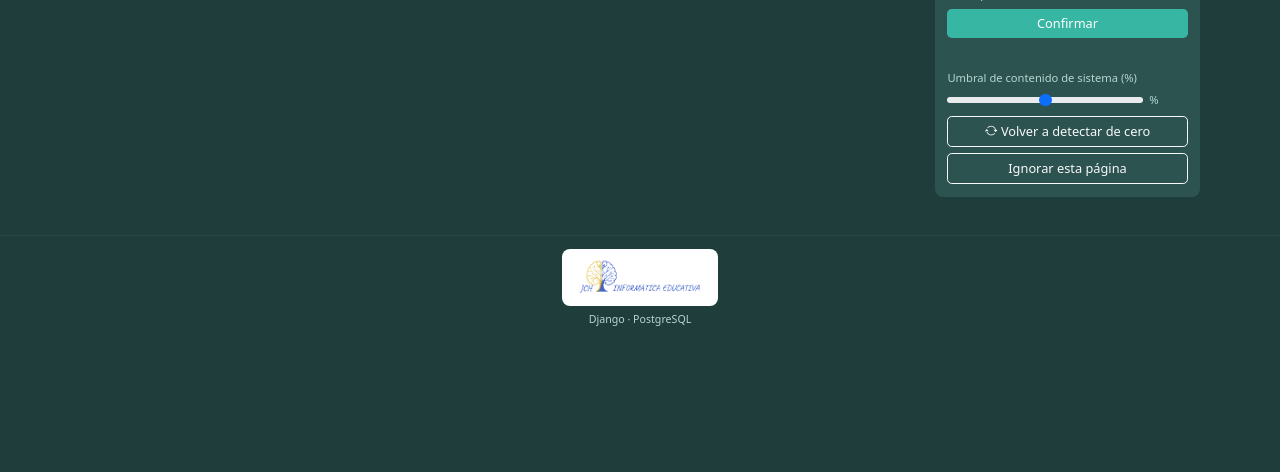
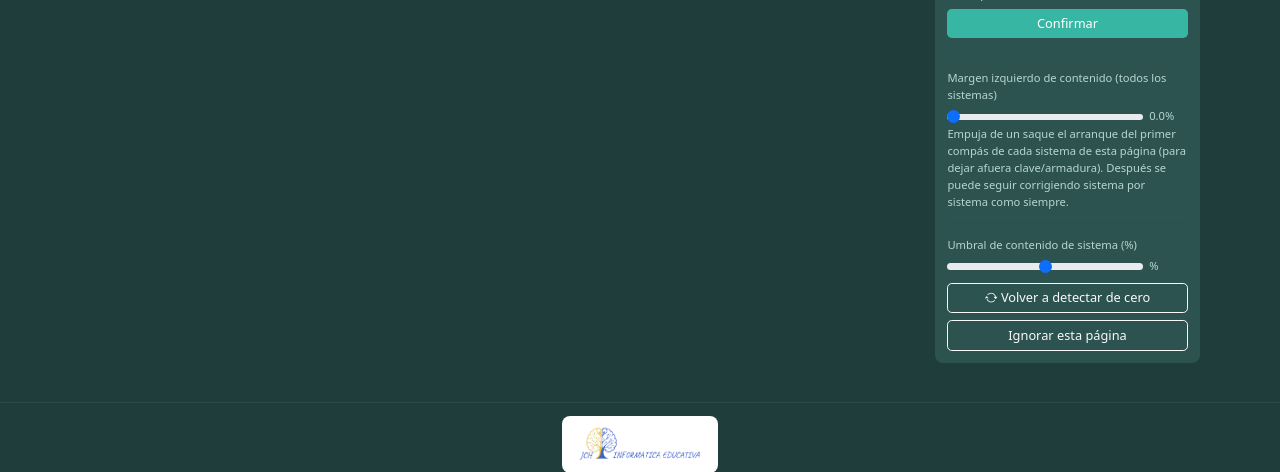
Before and after one commit to jchelquer/scoresync, a Django app: template templates/partituras/ajuste_barras.html in a window 1280 px wide. Shown: the part 144-616 px from the top of the page. Run offline with Django 5.2, Linux system fonts and the light colour scheme; the template is opened without the code that fills it, so the values that code supplies are empty.

Commit message:
V1.24.0 Margen izquierdo de contenido para todos los sistemas de una página
Nuevo slider en Ajuste de barras que pisa de un saque el contenido_x0 de
todos los sistemas de la página (clave/armadura al arranque del primer
compás), en vez de tener que reubicarlo sistema por sistema. Las
correcciones locales de siempre siguen disponibles después.

Co-Authored-By: Claude Sonnet 5 <noreply@anthropic.com>

```diff
--- a/changelog.yaml
+++ b/changelog.yaml
@@ -1,6 +1,11 @@
 # Changelog de ScoreSync
 # El primero de la lista es la versión actual.
 # Tipos: nuevo | mejorado | corregido
+- version: "1.24.0"
+  date: "2026-07-31"
+  changes:
+    - type: nuevo
+      text: "Ajuste de barras: nuevo control \"Margen izquierdo de contenido (todos los sistemas)\" — un slider que empuja de un saque el arranque del primer compás de cada sistema de la página (para dejar afuera la clave/armadura), en vez de tener que reubicarlo sistema por sistema. Las correcciones locales de siempre siguen funcionando después, sistema por sistema."
 - version: "1.23.1"
   date: "2026-07-31"
   changes:
--- a/templates/partituras/ajuste_barras.html
+++ b/templates/partituras/ajuste_barras.html
@@ -186,6 +186,20 @@
       <button type="button" id="btn-borrar-seleccion" class="btn btn-outline-danger w-100 mb-2 d-none">
         <i class="bi bi-trash"></i> {% translate "Borrar seleccionadas" %}
       </button>
+      <hr style="border-color: #2a4a47;">
+      <div class="mb-2">
+        <label for="input-margen-sistemas" class="small mb-1 d-block" style="color: var(--ss-text-muted)">
+          {% translate "Margen izquierdo de contenido (todos los sistemas)" %}
+        </label>
+        <div class="d-flex align-items-center gap-2">
+          <input type="range" id="input-margen-sistemas" class="form-range"
+                 min="0" max="0.20" step="0.001" value="0">
+          <span id="valor-margen-sistemas" class="small" style="color: var(--ss-text-muted); min-width: 3rem;">0.0%</span>
+        </div>
+        <p class="small mb-0" style="color: var(--ss-text-muted)">
+          {% translate "Empuja de un saque el arranque del primer compás de cada sistema de esta página (para dejar afuera clave/armadura). Después se puede seguir corrigiendo sistema por sistema como siempre." %}
+        </p>
+      </div>
       <hr style="border-color: #2a4a47;">
       <form method="post" class="mb-2">
         {% csrf_token %}
@@ -685,6 +699,27 @@ document.getElementById('form-barras').addEventListener('submit', () => {
 imagen.addEventListener('load', render);
 if (imagen.complete) render();
 
+// Corrección de un saque para TODOS los sistemas de la página (ver
+// Sistema.contenido_x0): en vez de reubicar la zona muerta sistema por
+// sistema (ver banda.addEventListener('click', ...) más arriba), este
+// slider PISA el contenido_x0 de todos con el mismo valor — a pedido del
+// usuario, para el caso típico de que la clave/armadura ocupe más o menos
+// el mismo ancho en toda la página. Las correcciones locales de ahí en más
+// siguen funcionando exactamente igual (clic reubica, clic en la línea
+// descarta), sistema por sistema, sin que este slider vuelva a pisarlas
+// hasta que se lo mueva de nuevo.
+const inputMargenSistemas = document.getElementById('input-margen-sistemas');
+const valorMargenSistemas = document.getElementById('valor-margen-sistemas');
+if (inputMargenSistemas && valorMargenSistemas) {
+  inputMargenSistemas.addEventListener('input', () => {
+    const frac = parseFloat(inputMargenSistemas.value);
+    valorMargenSistemas.textContent = (frac * 100).toFixed(1) + '%';
+    sistemas.forEach(s => { s.contenido_x0 = frac; });
+    marcarSucio();
+    render();
+  });
+}
+
 // ── Zoom flotante (ver ajuste_ancla.html para la explicación completa) ─────
 const lienzoWrapper = document.getElementById('lienzo-wrapper');
 const btnZoom = document.getElementById('btn-zoom');
```
